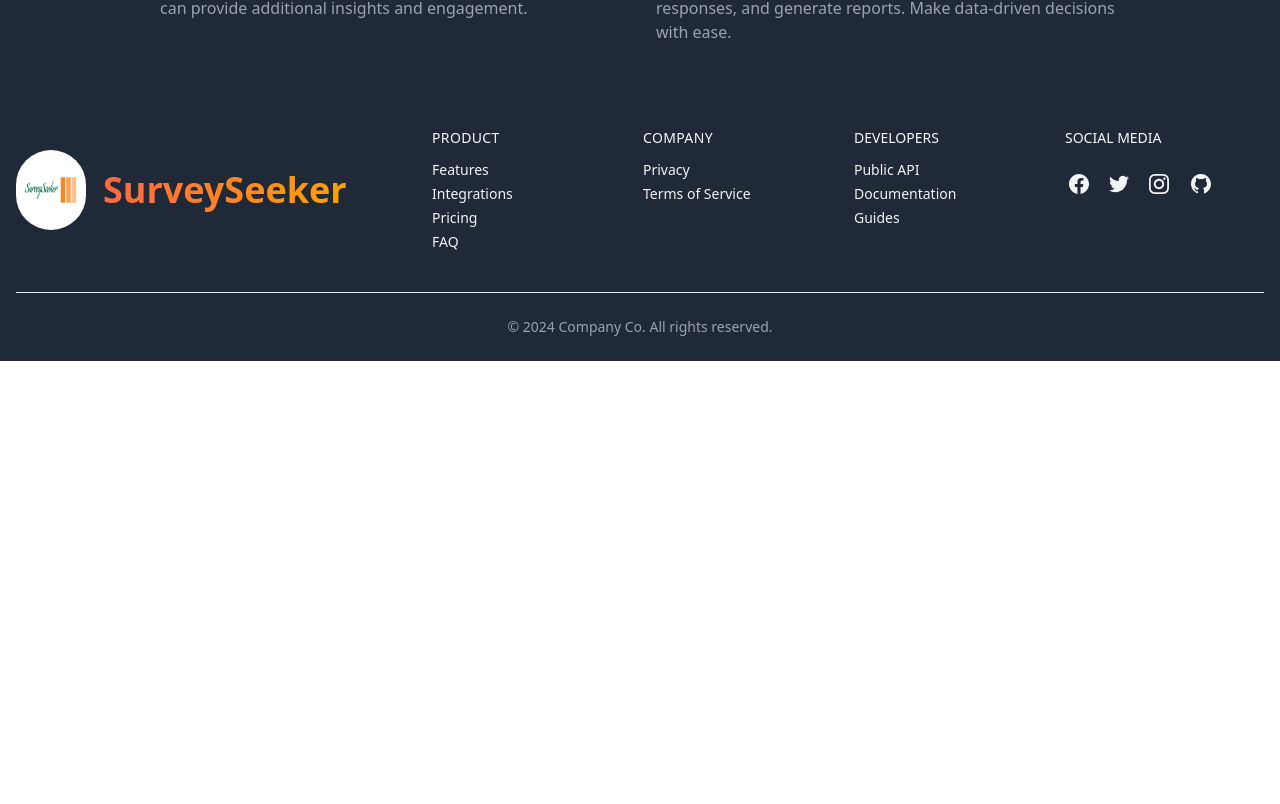
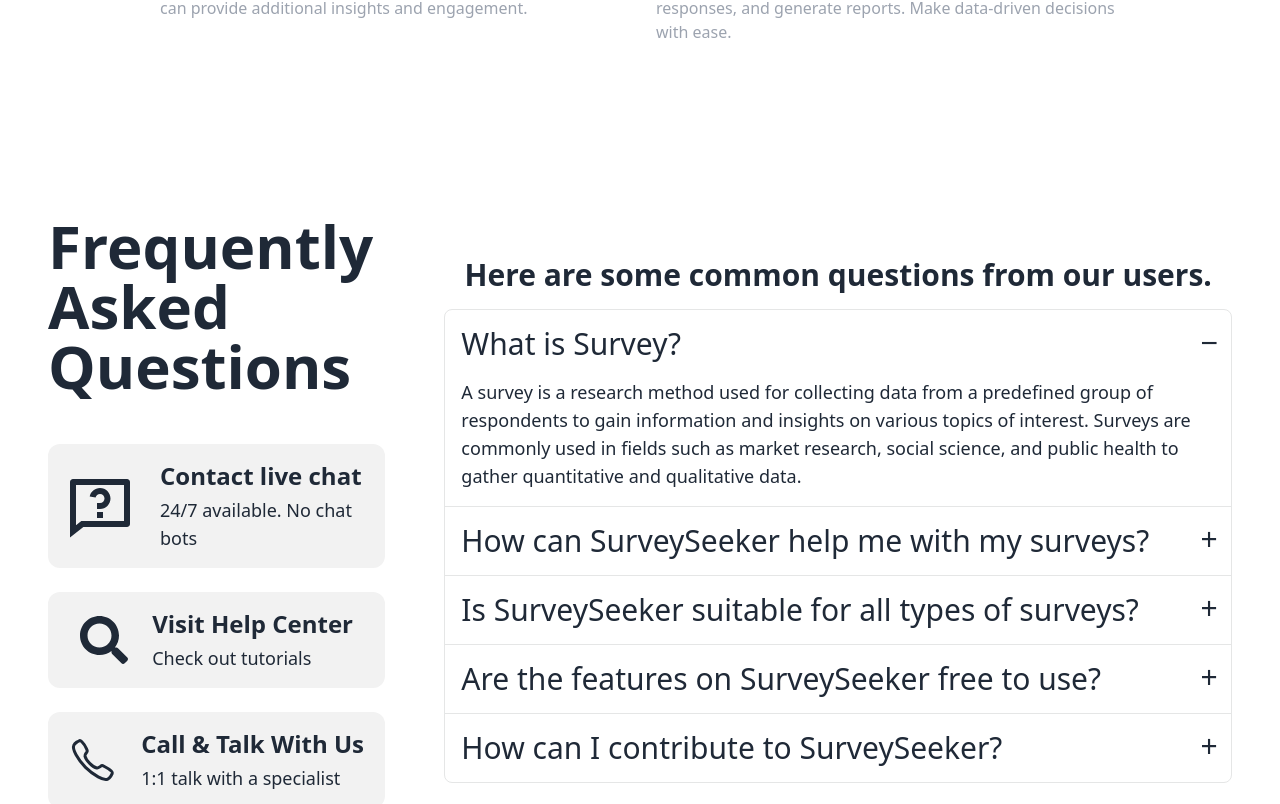
Before and after one commit to asshikhon/b9a12-surveyseeker-client, a React (Vite) app: page / in a window 1280 px wide. Shown: the part 556-1360 px from the top of the page. Before the commit the page ends 917 px from the top, so only its background shows below. Built offline with nearby package versions, Linux system fonts and the light colour scheme.

Commit message:
added faq section

```diff
--- a/src/Pages/Home/Faq.jsx
+++ b/src/Pages/Home/Faq.jsx
@@ -1,10 +1,127 @@
+/* eslint-disable react/no-unescaped-entities */
+import { FaSearch } from "react-icons/fa";
+import { IoCallOutline } from "react-icons/io5";
+import { RiQuestionnaireLine } from "react-icons/ri";
 
 const Faq = () => {
-    return (
+  return (
+<div
+
+>
+      <div className="flex container flex-col md:flex-row gap-[5%] items-center py-12 md:py-16 lg:py-20 w-[94%] md:w-full mx-auto bg-base-100 px-4 md:px-12 rounded-3xl my-12">
+        <div className="w-full">
+          <h1 className="text-2xl md:text-4xl lg:text-6xl font-bold">
+            Frequently Asked Questions
+          </h1>
+          <div className="flex flex-col mt-12 gap-6">
+            <div className="flex gap-6 bg-base-200 p-4 justify-center rounded-xl items-center">
+              <p className="text-7xl">
+                <RiQuestionnaireLine />
+              </p>
+              <p className="flex flex-col">
+                <span className="text-xl md:text-2xl font-semibold pb-1">
+                  Contact live chat
+                </span>
+                <span className="text-base md:text-lg">
+                  24/7 available. No chat bots
+                </span>
+              </p>
+            </div>
+            <div className="flex gap-6 bg-base-200 p-4 justify-center rounded-xl items-center">
+              <p className="text-5xl">
+                <FaSearch />
+              </p>
+              <p className="flex flex-col">
+                <span className="text-xl md:text-2xl font-semibold pb-1">
+                  Visit Help Center
+                </span>
+                <span className="text-base md:text-lg">
+                  Check out tutorials
+                </span>
+              </p>
+            </div>
+            <div className="flex gap-6 bg-base-200 p-4 justify-center rounded-xl items-center">
+              <p className="text-5xl">
+                <IoCallOutline />
+              </p>
+              <p className="flex flex-col">
+                <span className="text-xl md:text-2xl font-semibold pb-1">
+                  Call & Talk With Us
+                </span>
+                <span className="text-base md:text-lg">
+                  1:1 talk with a specialist
+                </span>
+              </p>
+            </div>
+          </div>
+        </div>
         <div>
-
+          <div>
+            <h3 className="text-xl md:text-3xl font-semibold text-center py-4">
+              Here are some common questions from our users.
+            </h3>
+          </div>
+          <div className="join join-vertical w-full">
+            <div className="collapse collapse-plus join-item border border-base-300">
+              <input type="radio" name="my-accordion-4" defaultChecked />
+              <div className="collapse-title text-xl md:text-3xl font-medium">
+                What is Survey?
+              </div>
+              <div className="collapse-content">
+                <p className="md:text-lg">
+                A survey is a research method used for collecting data from a predefined group of respondents to gain information and insights on various topics of interest. Surveys are commonly used in fields such as market research, social science, and public health to gather quantitative and qualitative data.
+                </p>
+              </div>
+            </div>
+            <div className="collapse collapse-plus join-item border border-base-300">
+              <input type="radio" name="my-accordion-4" />
+              <div className="collapse-title text-xl md:text-3xl font-medium">
+                How can SurveySeeker help me with my surveys?
+              </div>
+              <div className="collapse-content">
+                <p className="md:text-lg">
+                  SurveySeeker offers a range of features including customizable survey templates, real-time data analytics, and advanced reporting tools. Whether you're conducting market research, gathering customer feedback, or evaluating employee satisfaction, SurveySeeker provides the resources you need to get meaningful insights.
+                </p>
+              </div>
+            </div>
+            <div className="collapse collapse-plus join-item border border-base-300">
+              <input type="radio" name="my-accordion-4" />
+              <div className="collapse-title text-xl md:text-3xl font-medium">
+                Is SurveySeeker suitable for all types of surveys?
+              </div>
+              <div className="collapse-content">
+                <p className="md:text-lg">
+                  Yes, SurveySeeker is versatile and suitable for a variety of survey types including academic research, business evaluations, customer satisfaction, and more. Our platform is designed to cater to the needs of individuals and organizations across different industries.
+                </p>
+              </div>
+            </div>
+            <div className="collapse collapse-plus join-item border border-base-300">
+              <input type="radio" name="my-accordion-4" />
+              <div className="collapse-title text-xl md:text-3xl font-medium">
+                Are the features on SurveySeeker free to use?
+              </div>
+              <div className="collapse-content">
+                <p className="md:text-lg">
+                  SurveySeeker offers a free plan that includes basic survey creation and data analysis features. For more advanced capabilities and additional resources, we offer premium plans that provide greater flexibility and functionality.
+                </p>
+              </div>
+            </div>
+            <div className="collapse collapse-plus join-item border border-base-300">
+              <input type="radio" name="my-accordion-4" />
+              <div className="collapse-title text-xl md:text-3xl font-medium">
+                How can I contribute to SurveySeeker?
+              </div>
+              <div className="collapse-content">
+                <p className="md:text-lg">
+                  SurveySeeker welcomes contributions from survey experts, researchers, and enthusiasts. If you have valuable insights, templates, or resources to share, please reach out to our team. Together, we can enhance the platform and provide even better tools for our community.
+                </p>
+              </div>
+            </div>
+          </div>
         </div>
-    );
+      </div>
+    </div>
+  );
 };
 
 export default Faq;
--- a/src/Pages/Home/HowItWorks.jsx
+++ b/src/Pages/Home/HowItWorks.jsx
@@ -1,9 +1,8 @@
 /* eslint-disable react/no-unescaped-entities */
 const HowItWorks = () => {
   return (
-    <section className="bg-gray-800 dark:bg-gray-100 text-gray-100 dark:text-gray-800">
+    <section className="">
       <div className="container flex flex-col justify-center p-4 mx-auto md:p-8">
-
         <h2 className="mb-12 text-4xl font-bold leading-none text-center sm:text-5xl">
           How It Works
         </h2>
@@ -11,37 +10,51 @@
           <div>
             <h3 className="font-semibold">Step 1: Create Your Survey</h3>
             <p className="mt-1 text-gray-400 dark:text-gray-600">
-              Start by signing up and creating an account. Once you're logged in, you can easily create a new survey using our intuitive survey builder. Customize your questions, add various types of question formats, and set up the logic that suits your needs.
+              Start by signing up and creating an account. Once you're logged
+              in, you can easily create a new survey using our intuitive survey
+              builder. Customize your questions, add various types of question
+              formats, and set up the logic that suits your needs.
             </p>
           </div>
           <div>
             <h3 className="font-semibold">Step 2: Distribute Your Survey</h3>
             <p className="mt-1 text-gray-400 dark:text-gray-600">
-              Share your survey with your target audience. SurveySeeker offers multiple distribution options including email invitations, social media sharing, and direct links. Reach your respondents wherever they are.
+              Share your survey with your target audience. SurveySeeker offers
+              multiple distribution options including email invitations, social
+              media sharing, and direct links. Reach your respondents wherever
+              they are.
             </p>
           </div>
           <div>
             <h3 className="font-semibold">Step 3: Collect Responses</h3>
             <p className="mt-1 text-gray-400 dark:text-gray-600">
-              As responses come in, you can monitor the progress in real-time. Our platform ensures secure and anonymous data collection, giving you confidence in the integrity of the results.
+              As responses come in, you can monitor the progress in real-time.
+              Our platform ensures secure and anonymous data collection, giving
+              you confidence in the integrity of the results.
             </p>
           </div>
           <div>
             <h3 className="font-semibold">Step 4: Categorize Responses</h3>
             <p className="mt-1 text-gray-400 dark:text-gray-600">
-              Organize the responses based on predefined criteria or tags. Categorization helps in better understanding and analyzing the data by grouping similar responses together.
+              Organize the responses based on predefined criteria or tags.
+              Categorization helps in better understanding and analyzing the
+              data by grouping similar responses together.
             </p>
           </div>
           <div>
             <h3 className="font-semibold">Step 5: Enable Voting</h3>
             <p className="mt-1 text-gray-400 dark:text-gray-600">
-              Set up voting mechanisms where respondents can vote on different survey questions or options. This interactive feature can provide additional insights and engagement.
+              Set up voting mechanisms where respondents can vote on different
+              survey questions or options. This interactive feature can provide
+              additional insights and engagement.
             </p>
           </div>
           <div>
             <h3 className="font-semibold">Step 6: Analyze Results</h3>
             <p className="mt-1 text-gray-400 dark:text-gray-600">
-              Use our powerful analytics tools to gain insights from your data. Visualize the results with charts and graphs, filter responses, and generate reports. Make data-driven decisions with ease.
+              Use our powerful analytics tools to gain insights from your data.
+              Visualize the results with charts and graphs, filter responses,
+              and generate reports. Make data-driven decisions with ease.
             </p>
           </div>
         </div>
```
Also changed, not shown: src/assets/images/faq.png (added), src/assets/images/faq1.png (added).
